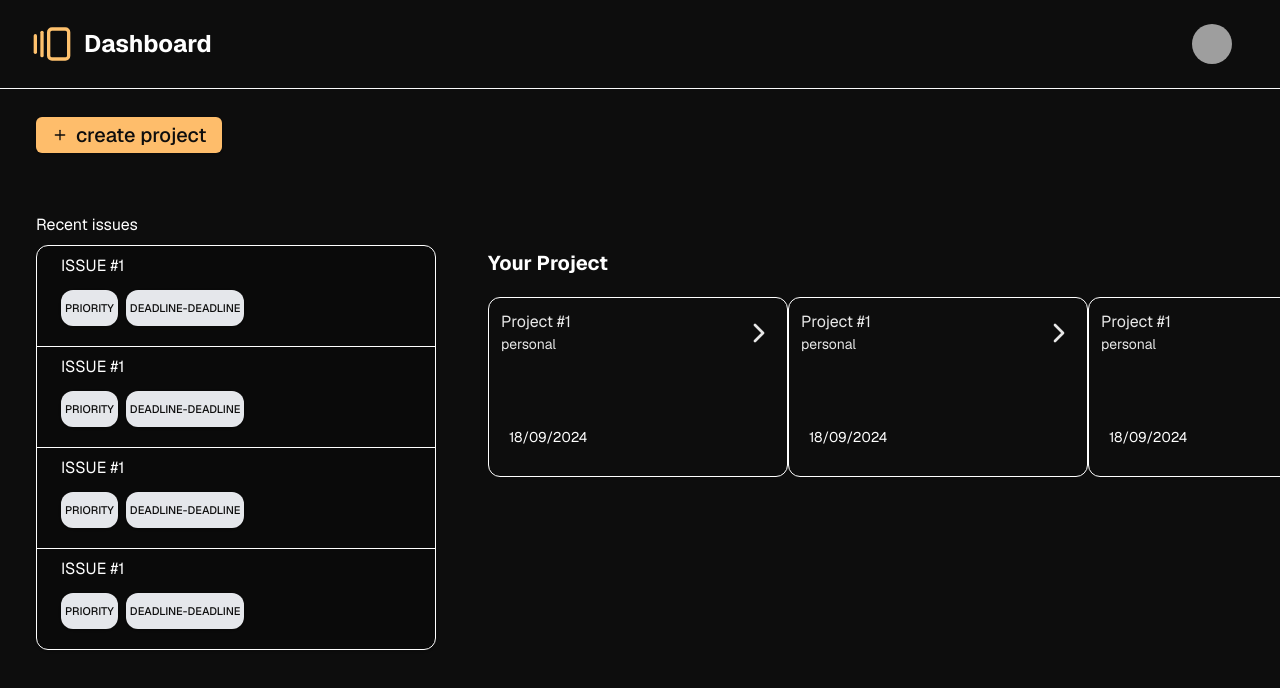
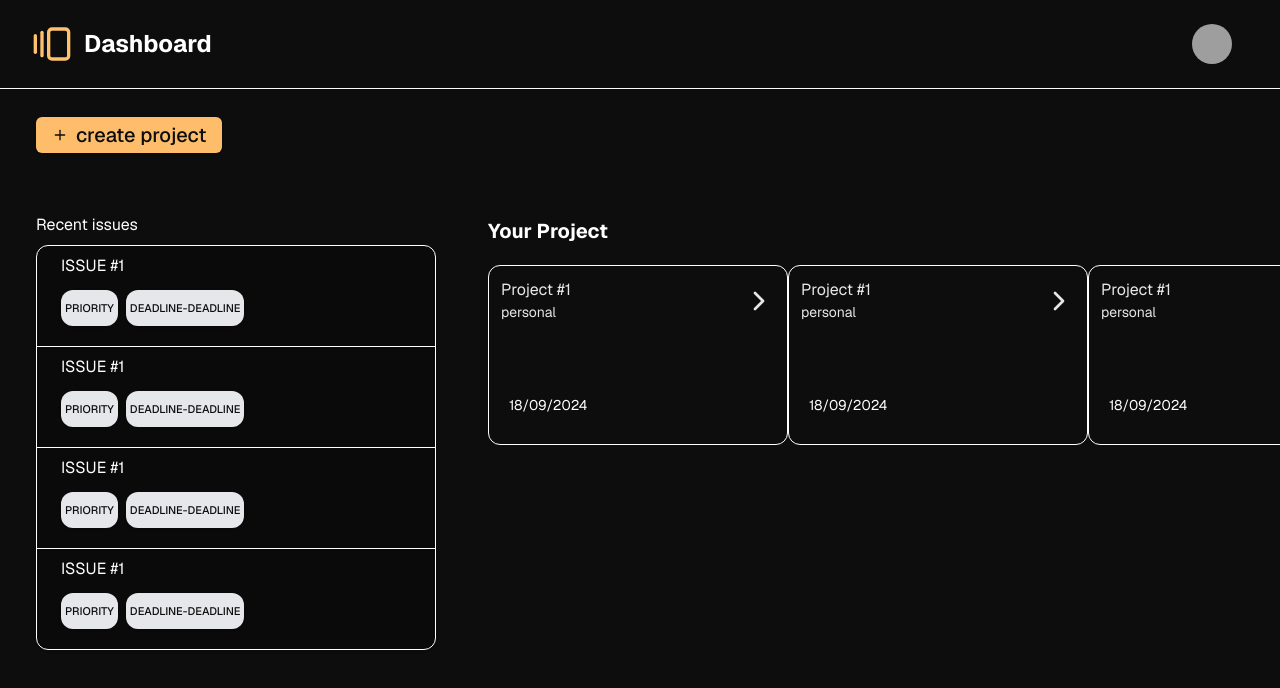
Before and after one commit to 777advait/trackker, a Next.js app: page /dashboard in a window 1280 px wide. Shown: the top 688 px of the page. Built offline with nearby package versions, Linux system fonts and the light colour scheme; grey boxes are pictures that could not be loaded.

Commit message:
dashboard page

```diff
--- a/src/app/(dashboard)/dashboard/page.tsx
+++ b/src/app/(dashboard)/dashboard/page.tsx
@@ -96,7 +96,7 @@ export default function Page() {
         </div>
       </div>
       <div className="project w-[65%]">
-        <h3 className="mt-40 ml-10 font-bold text-[#ffffffe6]text-[#ffffffe6] text-xl">Your Project</h3>
+        <h3 className="mt-32 ml-10 font-bold text-[#ffffffe6]text-[#ffffffe6] text-xl">Your Project</h3>
         <div className="project mt-5 ml-10 grid grid-cols-4 gap-[300px]">
           <div className="1 w-[300px] h-[180px] border  border-white rounded-xl ">
             <div className="flex justify-between items-center px-3 pt-3 text-[#ffffffe6]" >
```
